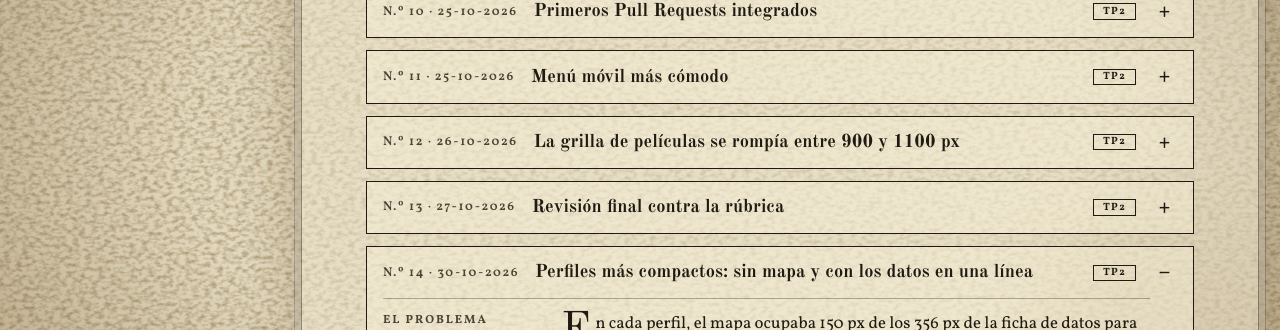
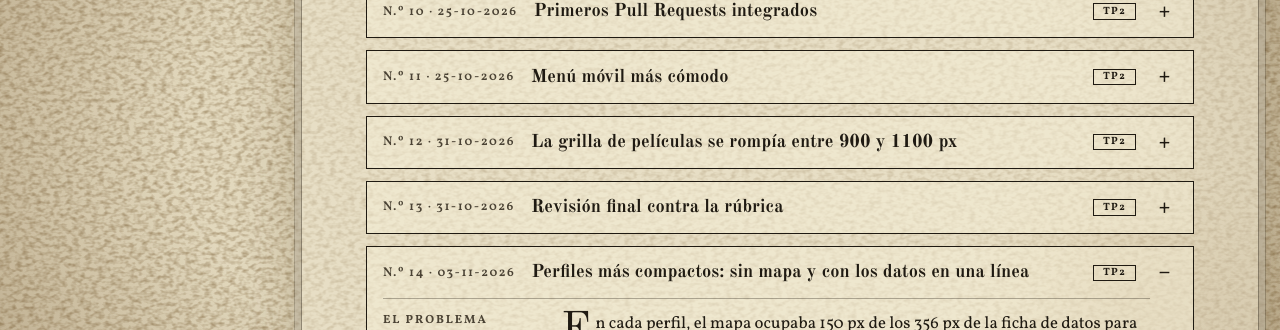
Before and after one commit to LuNanVarg/los-heroes-del-codigo-tp2, a React (Vite) app: page /bitacora in a window 1280 px wide. Shown: the part 1060-1390 px from the top of the page. Built offline with nearby package versions, Linux system fonts and the light colour scheme; a web font is replaced by a local one.

Commit message:
Update bitacora.js

```diff
--- a/src/data/bitacora.js
+++ b/src/data/bitacora.js
@@ -40,16 +40,16 @@ export const bitacora = [
     problema: 'En el celular, el botón del menú mostraba texto y su área de toque era chica.',
     decision: 'Se quitó el texto, se usó el ícono de hamburguesa de Anahi y se agrandó el área de toque a 44 × 44 px.',
     resultado: 'Un botón fácil de tocar que abre el panel lateral y que se cierra al elegir una sección o con la tecla Esc.' },
-  { id: 'tp2-7', fecha: '2026-10-26', etapa: 'TP2', titulo: 'La grilla de películas se rompía entre 900 y 1100 px',
+  { id: 'tp2-7', fecha: '2026-10-31', etapa: 'TP2', titulo: 'La grilla de películas se rompía entre 900 y 1100 px',
     problema: 'En una ventana de unos 920 px, los títulos de las películas se pisaban. Con la sidebar de 280 px y la foto de 300 px, a la columna de texto le quedaban unos 224 px, y las películas estaban fijas en tres columnas: cada tarjeta medía 61 px.',
     decision: 'Se pasó de tres columnas fijas a columnas automáticas con un mínimo de 140 px por tarjeta, el mismo valor que ya se usaba en el celular. El diagnóstico y las mediciones se hicieron con ayuda de Claude; la decisión de cuál arreglo aplicar fue del equipo.',
     resultado: 'Se probaron los cinco perfiles en las dos ediciones con 13 anchos de pantalla entre 380 y 1440 px, sin textos pisados ni desbordes.',
     enlace: { a: '/integrantes/ezequiel', texto: 'Ver el perfil de Ezequiel' } },
-  { id: 'tp2-8', fecha: '2026-10-27', etapa: 'TP2', titulo: 'Revisión final contra la rúbrica',
+  { id: 'tp2-8', fecha: '2026-10-31', etapa: 'TP2', titulo: 'Revisión final contra la rúbrica',
     problema: 'Al recorrer los 15 criterios aparecieron errores que venían del TP1: dos enlaces rotos en el índice del README, habilidades idénticas en dos perfiles y un director mal cargado en una película.',
     decision: 'Se contrastó cada dato con su fuente: las habilidades con los portfolios y repositorios de cada integrante, y los directores con las fichas de Wikipedia.',
     resultado: 'Los enlaces del índice funcionan y cada perfil muestra datos propios.' },
-  { id: 'tp2-9', fecha: '2026-10-30', etapa: 'TP2', titulo: 'Perfiles más compactos: sin mapa y con los datos en una línea',
+  { id: 'tp2-9', fecha: '2026-11-03', etapa: 'TP2', titulo: 'Perfiles más compactos: sin mapa y con los datos en una línea',
     problema: 'En cada perfil, el mapa ocupaba 150 px de los 356 px de la ficha de datos para mostrar una ciudad que el texto ya decía. Además empujaba hacia abajo «Sobre mí» y las habilidades, y cargaba un mapa externo en cada visita.',
     decision: 'Se sacó el mapa. La ciudad y la edad pasaron a una sola línea con un ícono cada una (una ubicación y una torta de cumpleaños), sin las etiquetas «Ciudad:» y «Edad:». Para los lectores de pantalla el texto sigue estando, oculto a la vista. También se eliminaron el componente MapaCiudad y las coordenadas de miembros.js, y se actualizó el árbol de render.',
     resultado: 'La ficha de datos bajó de 356 a 133 px y el resto del perfil sube 223 px. Se midió en los cinco perfiles, en las dos ediciones y a 400, 900 y 1200 px, sin desbordes. El perfil ya no depende de un servicio externo.',
```
